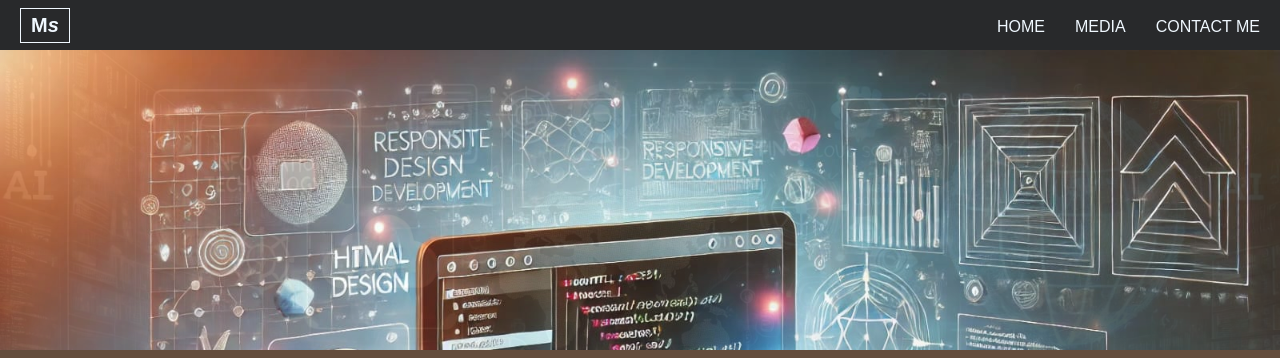
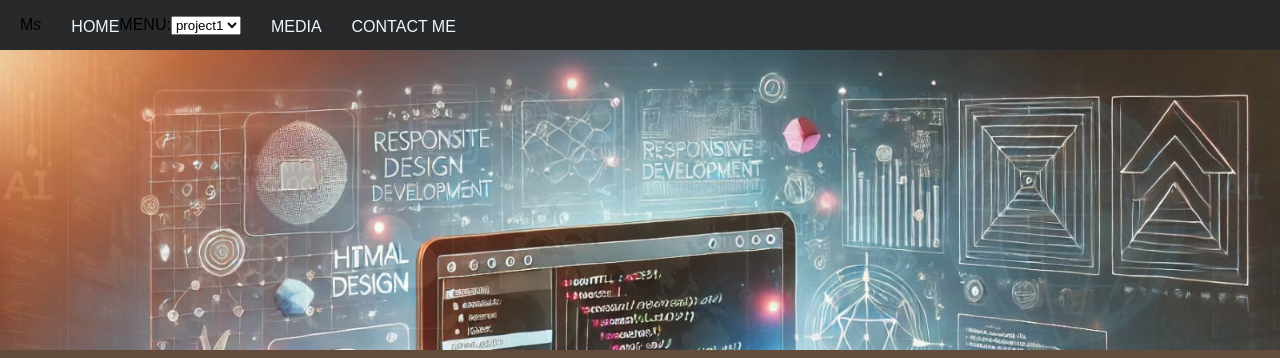
Before and after one commit to mhima-sharma/My-portfolio, a plain HTML site: page enter.html in a window 1280 px wide. Shown: the top 358 px of the page. Drawn offline with Linux system fonts and the light colour scheme.

Commit message:
Update enter.html

```diff
--- a/enter.html
+++ b/enter.html
@@ -8,13 +8,38 @@
 
 </head>
 <body>
-  <navbar>
-  <div class="logo">M<i>s</i></div>
-  <a class="navbar-link" href="hii_user.html">HOME</a>
-  <a class="navbar-link" href="#footer">MEDIA</a>
-  <a class="navbar-link" href="#footer">CONTACT ME</a>
-</navbar>
 
+   <navbar>
+    <logo>M<i>s</i></logo>
+    <a class="navbar-link" href="hii_user.html">HOME</a>
+      <label for="projects">MENU:</label>
+        <select name="projects" id="projects">
+            <option value="project1">
+              project1
+            </option>
+            <option value="project2">
+              project2
+            </option>
+            <option value="project3">
+              project3
+            </option>
+            <option value="project4">
+              project4
+            </option>
+            <option value="project5">
+              project5
+            </option>
+            <option value="project6">
+              project6
+            </option>
+            <option value="project7">
+              project7
+             </option>
+        </select>
+
+      <a class="navbar-link" href="#footer">MEDIA</a>
+      <a class="navbar-link" href="#footer">CONTACT ME</a>
+  </navbar>
  <div class="white"></div>
 <div class="slideShow"></div>
 <div class="white1"></div>
```
